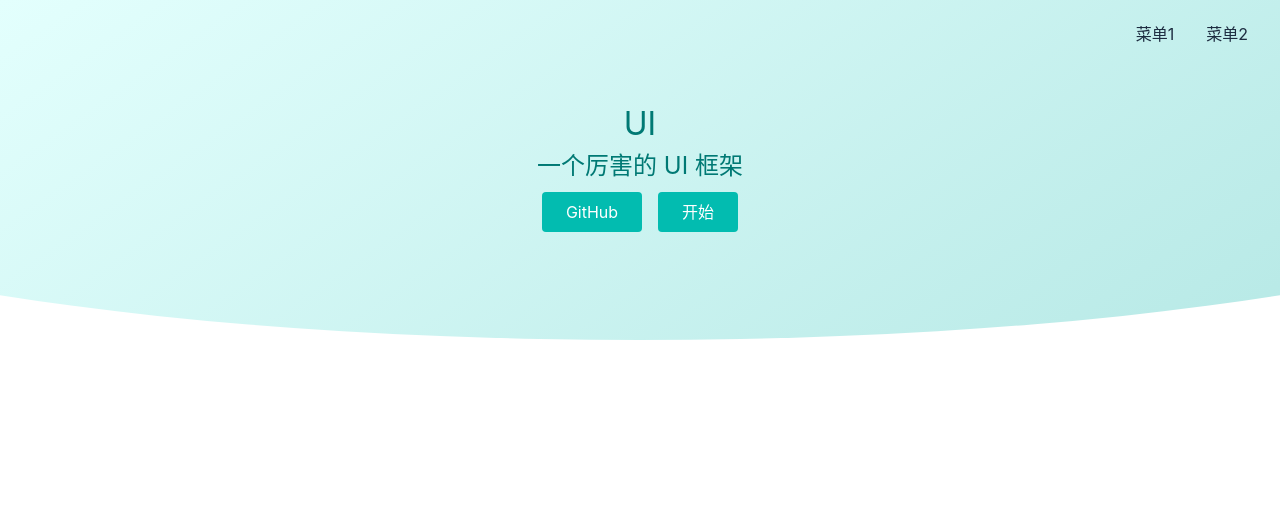
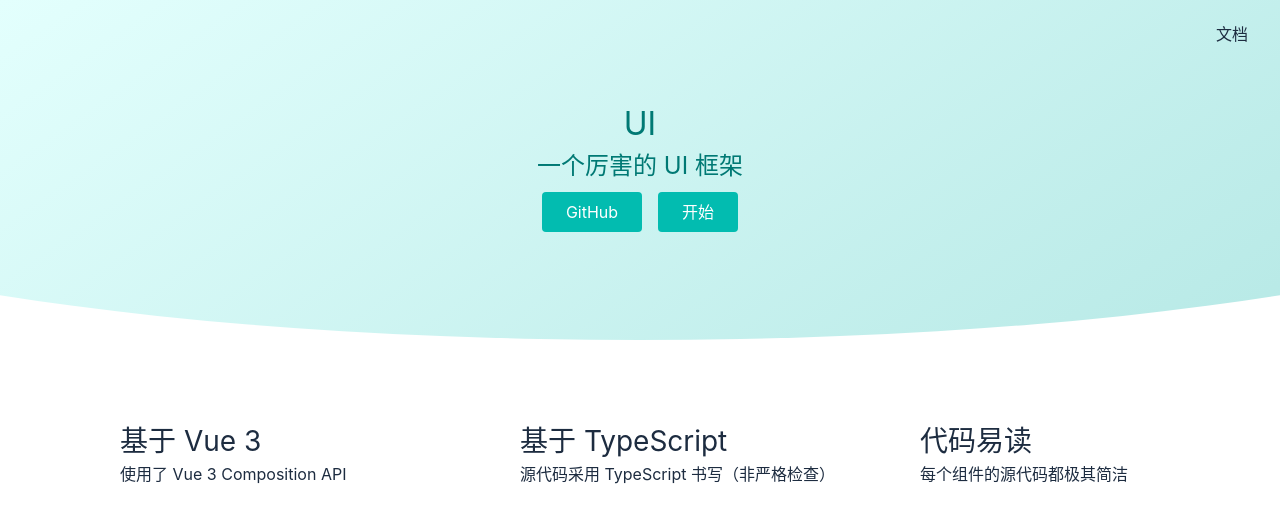
Before and after one commit to luodezhihkbu/ui, a Vue app: page /#/ in a window 1280 px wide. Shown: the top 522 px of the page. Built offline with nearby package versions, Linux system fonts and the light colour scheme.

Commit message:
添加 features 的样式

```diff
--- a/src/components/Topnav.vue
+++ b/src/components/Topnav.vue
@@ -6,8 +6,9 @@
       </svg>
     </div>
     <ul class="menu">
-      <li>菜单1</li>
-      <li>菜单2</li>
+      <li>
+        <router-link to="/doc">文档</router-link>
+      </li>
     </ul>
     <span class="toggleAside" @click="toggleAside"></span>
   </div>
--- a/src/views/Home.vue
+++ b/src/views/Home.vue
@@ -11,15 +11,29 @@
     </div>
   </div>
   <div class="features">
-    <svg class="icon">
+    <ul>
+      <li>
+        <svg>
           <use xlink:href="#icon-vue"></use>
         </svg>
-    <svg class="icon">
+        <h3>基于 Vue 3</h3>
+        <p>使用了 Vue 3 Composition API</p>
+      </li>
+      <li>
+        <svg>
           <use xlink:href="#icon-ts"></use>
         </svg>
-    <svg class="icon">
+        <h3>基于 TypeScript</h3>
+        <p>源代码采用 TypeScript 书写（非严格检查）</p>
+      </li>
+      <li>
+        <svg>
           <use xlink:href="#icon-light"></use>
         </svg>
+        <h3>代码易读</h3>
+        <p>每个组件的源代码都极其简洁</p>
+      </li>
+    </ul>
   </div>
 </template>
 
@@ -65,9 +79,41 @@
   }
 }
 .features {
+  margin: 64px auto;
+  width: 400px;
+  @media (min-width: 800px) {
+    width: 800px;
+  }
+  @media (min-width: 1200px) {
+    width: 1200px;
+  }
+  > ul {
+    display: flex;
+    flex-wrap: wrap;
+    > li {
+      width: 400px;
+      margin: 16px 0;
+      display: grid;
+      justify-content: start;
+      align-content: space-between;
+      grid-template-areas:
+        "icon title"
+        "icon text";
+      grid-template-columns: 80px auto;
+      grid-template-rows: 1fr auto;
       > svg {
+        grid-area: icon;
         width: 64px;
         height: 64px;
       }
+      > h3 {
+        grid-area: title;
+        font-size: 28px;
+      }
+      > p {
+        grid-area: text;
+      }
+    }
+  }
 }
 </style>
```
Lines whose indentation alone changed are shown as unchanged.
